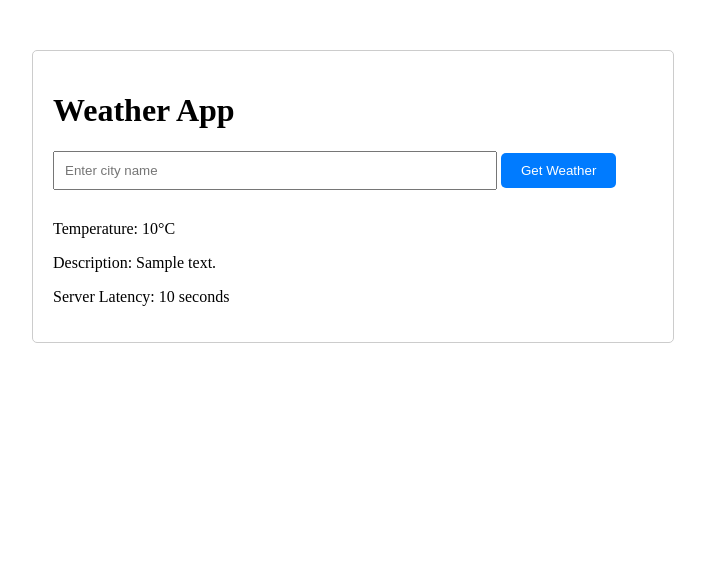
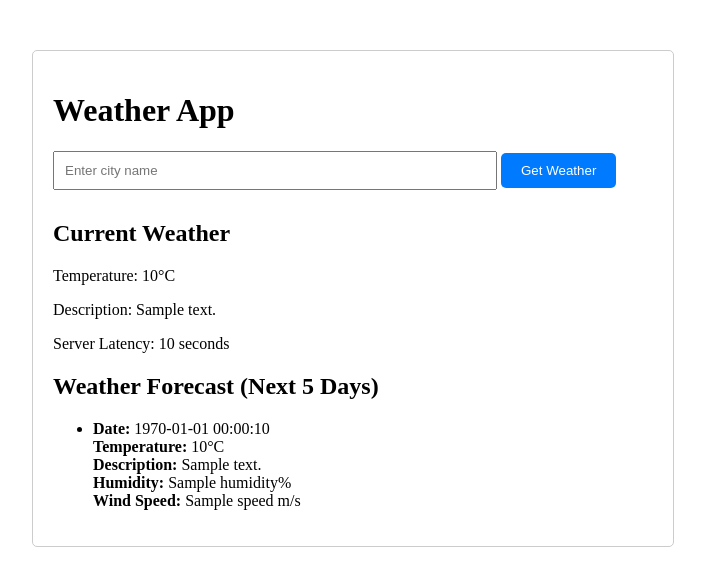
Before and after one commit to sidj5/weather_app, a Flask app: template templates/index.html in a window 1280 px wide. Shown: the top 586 px of the page, without its empty margins (287-992 px from the left). Run offline with Flask 3, Linux system fonts and the light colour scheme; the template is opened without the code that fills it: most values are stand-ins (such as "Sample title", 1, 10 or a date in 2020).

Commit message:
add new service

```diff
--- a/app.py
+++ b/app.py
@@ -4,9 +4,16 @@ import time
 
 app = Flask(__name__, template_folder="templates", static_folder="static")
 
+@app.template_filter('datetimeformat')
+def datetimeformat(value, format='%Y-%m-%d'):
+    return time.strftime(format, time.localtime(value))
+
 # OpenWeatherMap API URL
 API_URL = "http://api.openweathermap.org/data/2.5/weather"
 API_KEY = "b92ee1d9f0faa2f02a4d512e5d027fd3"
+
+# OpenWeatherMap One Call API URL for historical weather data
+HISTORICAL_WEATHER_API_URL = "http://api.openweathermap.org/data/2.5/forecast"
 
 @app.route("/")
 def index():
@@ -29,13 +36,35 @@ def weather():
     server_latency = time.time() - start_time  # Calculate the server processing time
 
     # Check if the response contains the expected data structure
-    if "main" in data and "temp" in data["main"] and "weather" in data and len(data["weather"]) > 0 and "description" in data["weather"][0]:
+    if "main" in data and "temp" in data["main"] and "weather" in data and len(data["weather"]) > 0:
         weather_info = {
             "temperature": data["main"]["temp"],
             "description": data["weather"][0]["description"],
             "server_latency": server_latency  # Include server latency in the response
         }
-        return render_template("index.html", weather=weather_info)
+
+        # Fetch historical weather data for the Next 2 days
+        lat = data["coord"]["lat"]
+        lon = data["coord"]["lon"]
+        historical_data = []
+
+        for i in range(1, 2):  # Next 2 days
+            timestamp = int(time.time()) - i * 86400  # 86400 seconds in a day
+            params_historical = {
+                "lat": lat,
+                "lon": lon,
+                "dt": timestamp,
+                "appid": API_KEY,
+                "units": "metric"
+            }
+            historical_response = requests.get(HISTORICAL_WEATHER_API_URL, params=params_historical)
+            historical_json = historical_response.json()
+
+            # Add only the 'list' from the response to the historical data
+            if "list" in historical_json:
+                historical_data.extend(historical_json["list"])
+
+        return render_template("index.html", weather=weather_info, historical_data=historical_data)
     else:
         error_message = "Failed to retrieve weather information for the specified city."
         return render_template("index.html", error=error_message, server_latency=server_latency)
--- a/inventory.yaml
+++ b/inventory.yaml
@@ -13,5 +13,5 @@ all:
       ansible_user: remote_vm3
 
     bms1:
-      ansible_host: 147.28.226.105
+      ansible_host: 147.28.226.221
       ansible_user: remote-bms1
--- a/templates/index.html
+++ b/templates/index.html
@@ -15,9 +15,25 @@
         </form>
         <div class="weather-info">
             {% if weather %}
+                <h2>Current Weather</h2>
                 <p>Temperature: {{ weather['temperature'] }}°C</p>
                 <p>Description: {{ weather['description'] }}</p>
                 <p>Server Latency: {{ weather['server_latency'] }} seconds</p>
+            {% endif %}
+
+            {% if historical_data %}
+                <h2>Weather Forecast (Next 5 Days)</h2>
+                <ul>
+                {% for day in historical_data %}
+                    <li>
+                        <strong>Date:</strong> {{ day['dt'] | datetimeformat('%Y-%m-%d %H:%M:%S') }}<br>
+                        <strong>Temperature:</strong> {{ day['main']['temp'] }}°C<br>
+                        <strong>Description:</strong> {{ day['weather'][0]['description'] }}<br>
+                        <strong>Humidity:</strong> {{ day['main']['humidity'] }}%<br>
+                        <strong>Wind Speed:</strong> {{ day['wind']['speed'] }} m/s
+                    </li>
+                {% endfor %}
+                </ul>
             {% endif %}
             {% if error %}
                 <p>{{ error }}</p>
```
